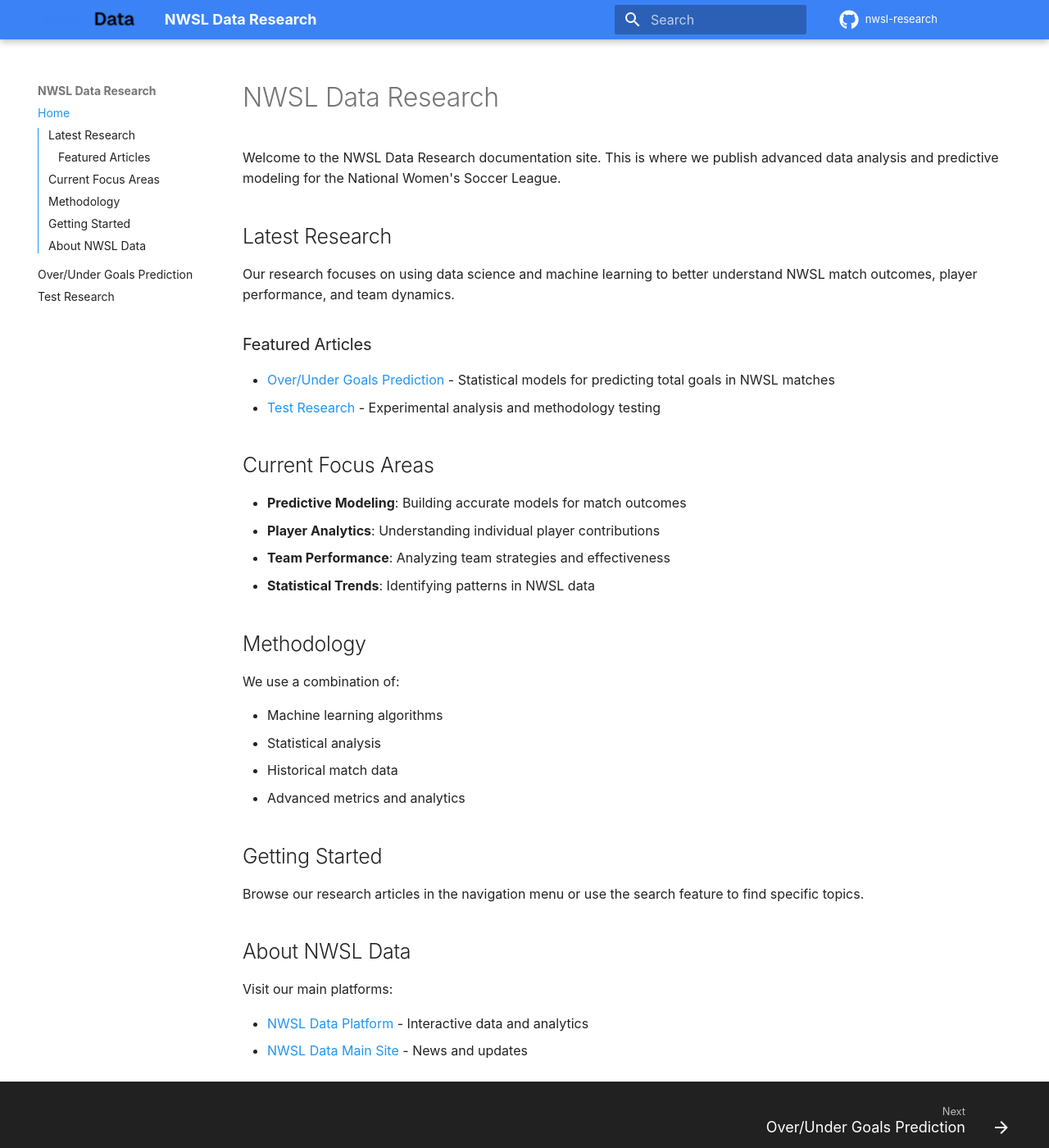
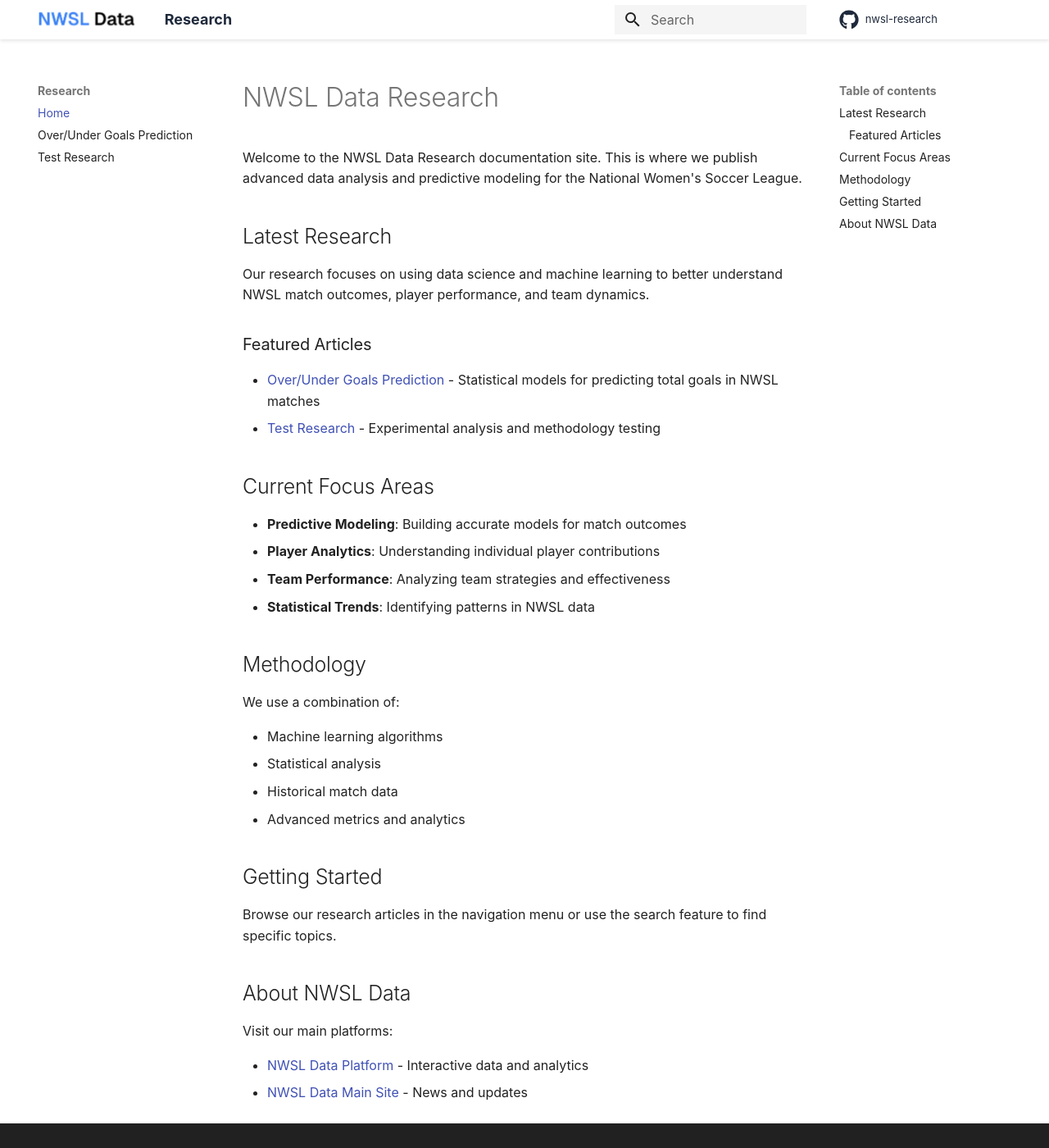
Before and after one commit to tom-mcmillan/nwsl-research, an MkDocs documentation site: the page built from docs/index.md, in a window 1280 px wide and 1400 px high. Shown: the whole window at 82% size. Built offline with MkDocs 1.6.1 and Material for MkDocs 9.7.7, drawn with Linux system fonts in a browser that asks for light colours; comment, search, counter and statistics services are not loaded.

Commit message:
Improve site design and navigation
- Change header to white background for cleaner look
- Update site name to simply 'Research'
- Move table of contents to right sidebar
- Add custom CSS for white header styling

```diff
--- a/docs/stylesheets/extra.css
+++ b/docs/stylesheets/extra.css
@@ -5,7 +5,33 @@
   --nwsl-light: #f8fafc;
 }
 
-/* Placeholder for custom styles - will be enhanced later */
+/* White header with clean styling */
 .md-header {
-  background-color: var(--nwsl-blue);
+  background-color: white;
+  color: var(--nwsl-dark);
+  box-shadow: 0 2px 4px rgba(0,0,0,0.1);
 }
+
+/* Ensure text in header is dark for contrast */
+.md-header__title {
+  color: var(--nwsl-dark);
+}
+
+.md-header__topic {
+  color: var(--nwsl-dark);
+}
+
+/* Style search to work with white background */
+.md-search__input {
+  background-color: #f5f5f5;
+  color: var(--nwsl-dark);
+}
+
+.md-search__input::placeholder {
+  color: #666;
+}
+
+/* GitHub icon in header */
+.md-header__source {
+  color: var(--nwsl-dark);
+}
--- a/mkdocs.yml
+++ b/mkdocs.yml
@@ -1,4 +1,4 @@
-site_name: NWSL Data Research
+site_name: Research
 site_url: https://research.nwsldata.com
 site_description: Advanced data analysis and predictive modeling for the National Women's Soccer League
 site_author: NWSL Data
@@ -10,7 +10,7 @@
   name: material
   palette:
     scheme: default
-    primary: blue
+    primary: white
     accent: blue
   font: false
   features:
@@ -23,7 +23,6 @@
     - navigation.top
     - navigation.footer
     - toc.follow
-    - toc.integrate
     - search.suggest
     - search.highlight
     - search.share
```
